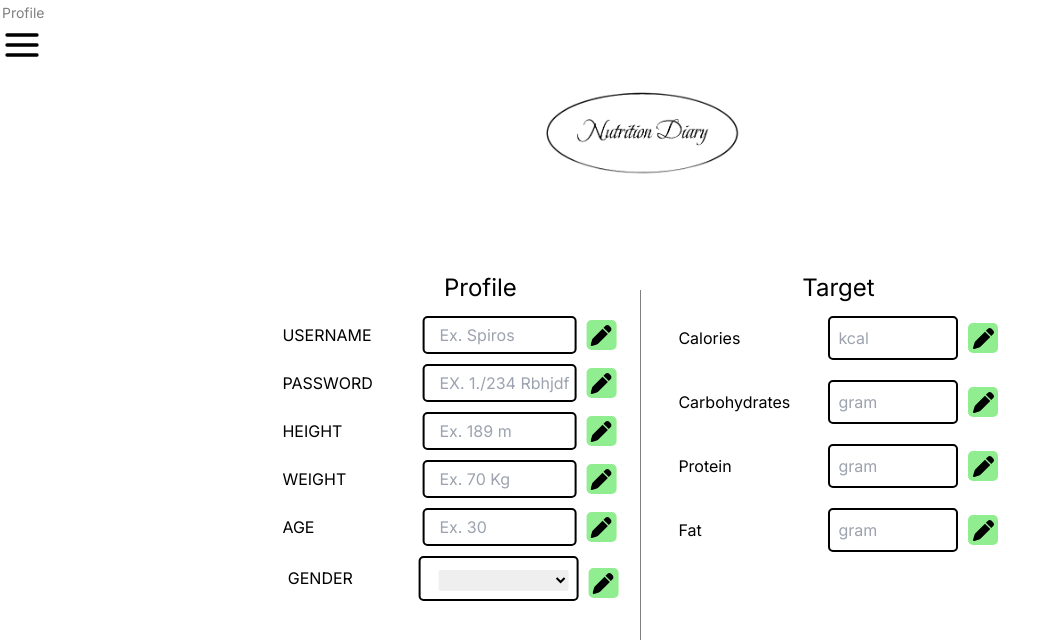
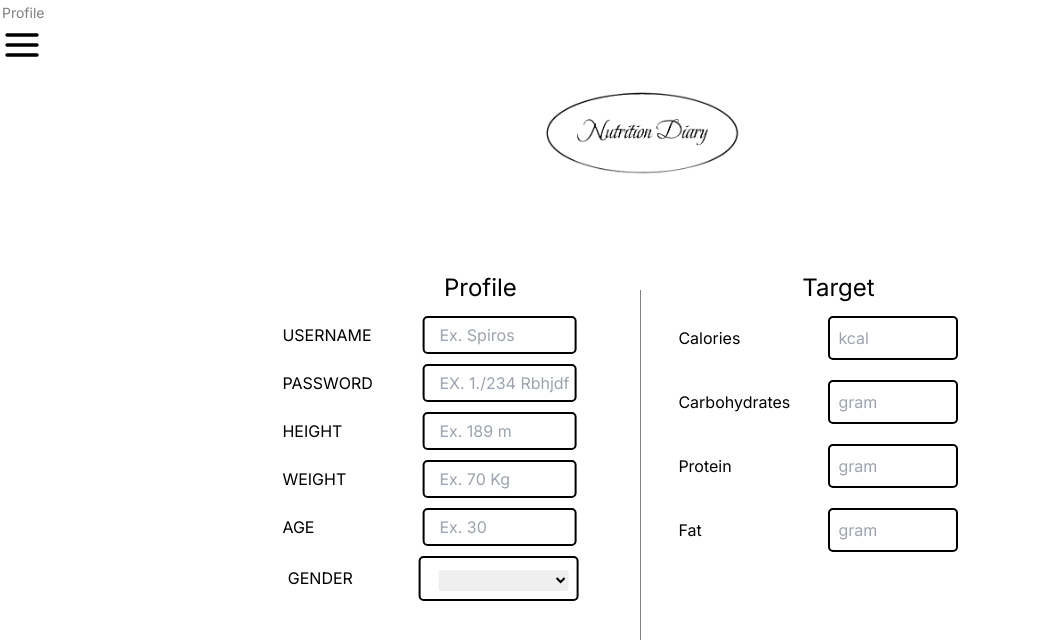
Before and after one commit to spiros132/DAT257, a Next.js app in the folder nutrition-diary/: page /dashboard/profile in a window 1280 px wide. Shown: the top 640 px of the page, without its empty margins (0-1058 px from the left). Built offline with nearby package versions, Linux system fonts and the light colour scheme.

Commit message:
Changed the color of the pen buttons

```diff
--- a/nutrition-diary/src/app/dashboard/profile/page.tsx
+++ b/nutrition-diary/src/app/dashboard/profile/page.tsx
@@ -34,8 +34,8 @@ const ProfilePage = () => {
     <div style={{ backgroundColor: 'white', color: 'black', padding: '5px', borderRadius: '5px', border: '2px solid black', position: 'relative', marginLeft: '10px' }}>
         <input type="text" placeholder="Ex. Spiros" style={{ border: 'none', outline: 'none', backgroundColor: 'transparent', width: '130px', marginLeft: '10px' }}/>
     </div>
-    <button style={{ backgroundColor: 'lightgreen', border: 'none', cursor: 'pointer', width: '30px', height: '30px', borderRadius: '5px', display: 'flex', alignItems: 'center', justifyContent: 'center', marginLeft: '10px' }}>
-        <svg xmlns="http://www.w3.org/2000/svg" viewBox="0 0 512 512" style={{ width: '70%', height: '70%' }}>
+    <button style={{ backgroundColor: 'bg-greenTheme h-full w-[50%]', border: 'none', cursor: 'pointer', width: '30px', height: '30px', borderRadius: '5px', display: 'flex', alignItems: 'center', justifyContent: 'center', marginLeft: '10px' }}>
+        <svg xmlns="http://www.w3.org/2000/svg" viewBox="0 0 512 512" style={{ width: '70%', height: '70%', fill: 'white' }}>
             <path d="M362.7 19.3L314.3 67.7 444.3 197.7l48.4-48.4c25-25 25-65.5 0-90.5L453.3 19.3c-25-25-65.5-25-90.5 0zm-71 71L58.6 323.5c-10.4 10.4-18 23.3-22.2 37.4L1 481.2C-1.5 489.7 .8 498.8 7 505s15.3 8.5 23.7 6.1l120.3-35.4c14.1-4.2 27-11.8 37.4-22.2L421.7 220.3 291.7 90.3z"/>
         </svg>
     </button>
@@ -47,8 +47,8 @@ const ProfilePage = () => {
         <div style={{ backgroundColor: 'white', color: 'black', padding: '5px', borderRadius: '5px', border: '2px solid black', position: 'relative', marginLeft: '10px' }}>
             <input type="password" placeholder='EX. 1./234 Rbhjdfbj' style={{ border: 'none', outline: 'none', backgroundColor: 'transparent', width: '130px', marginLeft: '10px' }}/>
         </div>
-        <button style={{ backgroundColor: 'lightgreen', border: 'none', cursor: 'pointer', width: '30px', height: '30px', borderRadius: '5px', display: 'flex', alignItems: 'center', justifyContent: 'center', marginLeft: '10px' }}>
-            <svg xmlns="http://www.w3.org/2000/svg" viewBox="0 0 512 512" style={{ width: '70%', height: '70%' }}>
+        <button style={{ backgroundColor: 'bg-greenTheme h-full w-[50%]', border: 'none', cursor: 'pointer', width: '30px', height: '30px', borderRadius: '5px', display: 'flex', alignItems: 'center', justifyContent: 'center', marginLeft: '10px' }}>
+            <svg xmlns="http://www.w3.org/2000/svg" viewBox="0 0 512 512" style={{ width: '70%', height: '70%', fill: 'white' }}>
                 <path d="M362.7 19.3L314.3 67.7 444.3 197.7l48.4-48.4c25-25 25-65.5 0-90.5L453.3 19.3c-25-25-65.5-25-90.5 0zm-71 71L58.6 323.5c-10.4 10.4-18 23.3-22.2 37.4L1 481.2C-1.5 489.7 .8 498.8 7 505s15.3 8.5 23.7 6.1l120.3-35.4c14.1-4.2 27-11.8 37.4-22.2L421.7 220.3 291.7 90.3z"/>
             </svg>
         </button>
@@ -60,8 +60,8 @@ const ProfilePage = () => {
         <div style={{ backgroundColor: 'white', color: 'black', padding: '5px', borderRadius: '5px', border: '2px solid black', position: 'relative', marginLeft: '10px' }}>
             <input type="number" placeholder="Ex. 189 m" style={{ border: 'none', outline: 'none', backgroundColor: 'transparent', width: '130px', marginLeft: '10px' }}/>
         </div>
-        <button style={{ backgroundColor: 'lightgreen', border: 'none', cursor: 'pointer', width: '30px', height: '30px', borderRadius: '5px', display: 'flex', alignItems: 'center', justifyContent: 'center', marginLeft: '10px' }}>
-            <svg xmlns="http://www.w3.org/2000/svg" viewBox="0 0 512 512" style={{ width: '70%', height: '70%' }}>
+        <button style={{ backgroundColor: 'bg-greenTheme h-full w-[50%]', border: 'none', cursor: 'pointer', width: '30px', height: '30px', borderRadius: '5px', display: 'flex', alignItems: 'center', justifyContent: 'center', marginLeft: '10px' }}>
+            <svg xmlns="http://www.w3.org/2000/svg" viewBox="0 0 512 512" style={{ width: '70%', height: '70%', fill: 'white' }}>
                 <path d="M362.7 19.3L314.3 67.7 444.3 197.7l48.4-48.4c25-25 25-65.5 0-90.5L453.3 19.3c-25-25-65.5-25-90.5 0zm-71 71L58.6 323.5c-10.4 10.4-18 23.3-22.2 37.4L1 481.2C-1.5 489.7 .8 498.8 7 505s15.3 8.5 23.7 6.1l120.3-35.4c14.1-4.2 27-11.8 37.4-22.2L421.7 220.3 291.7 90.3z"/>
             </svg>
         </button>
@@ -73,8 +73,8 @@ const ProfilePage = () => {
         <div style={{ backgroundColor: 'white', color: 'black', padding: '5px', borderRadius: '5px', border: '2px solid black', position: 'relative', marginLeft: '10px' }}>
             <input type="number" placeholder="Ex. 70 Kg" style={{ border: 'none', outline: 'none', backgroundColor: 'transparent', width: '130px', marginLeft: '10px' }}/>
         </div>
-        <button style={{ backgroundColor: 'lightgreen', border: 'none', cursor: 'pointer', width: '30px', height: '30px', borderRadius: '5px', display: 'flex', alignItems: 'center', justifyContent: 'center', marginLeft: '10px' }}>
-            <svg xmlns="http://www.w3.org/2000/svg" viewBox="0 0 512 512" style={{ width: '70%', height: '70%' }}>
+        <button style={{ backgroundColor: 'bg-greenTheme h-full w-[50%]', border: 'none', cursor: 'pointer', width: '30px', height: '30px', borderRadius: '5px', display: 'flex', alignItems: 'center', justifyContent: 'center', marginLeft: '10px' }}>
+            <svg xmlns="http://www.w3.org/2000/svg" viewBox="0 0 512 512" style={{ width: '70%', height: '70%', fill: 'white' }}>
                 <path d="M362.7 19.3L314.3 67.7 444.3 197.7l48.4-48.4c25-25 25-65.5 0-90.5L453.3 19.3c-25-25-65.5-25-90.5 0zm-71 71L58.6 323.5c-10.4 10.4-18 23.3-22.2 37.4L1 481.2C-1.5 489.7 .8 498.8 7 505s15.3 8.5 23.7 6.1l120.3-35.4c14.1-4.2 27-11.8 37.4-22.2L421.7 220.3 291.7 90.3z"/>
             </svg>
         </button>
@@ -86,8 +86,8 @@ const ProfilePage = () => {
         <div style={{ backgroundColor: 'white', color: 'black', padding: '5px', borderRadius: '5px', border: '2px solid black', position: 'relative', marginLeft: '10px' }}>
             <input type="number" placeholder="Ex. 30" style={{ border: 'none', outline: 'none', backgroundColor: 'transparent', width: '130px', marginLeft: '10px' }}/>
         </div>
-        <button style={{ backgroundColor: 'lightgreen', border: 'none', cursor: 'pointer', width: '30px', height: '30px', borderRadius: '5px', display: 'flex', alignItems: 'center', justifyContent: 'center', marginLeft: '10px' }}>
-            <svg xmlns="http://www.w3.org/2000/svg" viewBox="0 0 512 512" style={{ width: '70%', height: '70%' }}>
+        <button style={{ backgroundColor: 'bg-greenTheme h-full w-[50%]', border: 'none', cursor: 'pointer', width: '30px', height: '30px', borderRadius: '5px', display: 'flex', alignItems: 'center', justifyContent: 'center', marginLeft: '10px' }}>
+            <svg xmlns="http://www.w3.org/2000/svg" viewBox="0 0 512 512" style={{ width: '70%', height: '70%', fill: 'white' }}>
                 <path d="M362.7 19.3L314.3 67.7 444.3 197.7l48.4-48.4c25-25 25-65.5 0-90.5L453.3 19.3c-25-25-65.5-25-90.5 0zm-71 71L58.6 323.5c-10.4 10.4-18 23.3-22.2 37.4L1 481.2C-1.5 489.7 .8 498.8 7 505s15.3 8.5 23.7 6.1l120.3-35.4c14.1-4.2 27-11.8 37.4-22.2L421.7 220.3 291.7 90.3z"/>
             </svg>
         </button>
@@ -109,8 +109,8 @@ const ProfilePage = () => {
             <span style={{ width: '350px', position: 'absolute', top: '50%', left: '-85%', transform: 'translateY(-50%)' }}>GENDER</span>
         </div>
     </div>
-    <button style={{ backgroundColor: 'lightgreen', border: 'none', cursor: 'pointer', width: '30px', height: '30px', borderRadius: '5px', display: 'flex', alignItems: 'center', justifyContent: 'center', marginLeft: '10px' }}>
-        <svg xmlns="http://www.w3.org/2000/svg" viewBox="0 0 512 512" style={{ width: '70%', height: '70%' }}>
+    <button style={{ backgroundColor: 'bg-greenTheme h-full w-[50%]', border: 'none', cursor: 'pointer', width: '30px', height: '30px', borderRadius: '5px', display: 'flex', alignItems: 'center', justifyContent: 'center', marginLeft: '10px' }}>
+        <svg xmlns="http://www.w3.org/2000/svg" viewBox="0 0 512 512" style={{ width: '70%', height: '70%', fill: 'white' }}>
             <path d="M362.7 19.3L314.3 67.7 444.3 197.7l48.4-48.4c25-25 25-65.5 0-90.5L453.3 19.3c-25-25-65.5-25-90.5 0zm-71 71L58.6 323.5c-10.4 10.4-18 23.3-22.2 37.4L1 481.2C-1.5 489.7 .8 498.8 7 505s15.3 8.5 23.7 6.1l120.3-35.4c14.1-4.2 27-11.8 37.4-22.2L421.7 220.3 291.7 90.3z" />
         </svg>
     </button>
@@ -130,8 +130,8 @@ const ProfilePage = () => {
         <div style={{ position: 'relative', marginBottom: '20px', display: 'flex', alignItems: 'center' }}>
         <span style={{ width: '130px', marginRight: '20px' }}>Calories</span>
         <input type="number" placeholder="kcal" style={{ border: '2px solid black', borderRadius: '5px', padding: '8px', width: '130px', marginRight: '10px' }}/> {/* TDEE= BMR X PAL = total daily calorie requirement */}
-        <button style={{ backgroundColor: 'lightgreen', border: 'none', cursor: 'pointer', width: '30px', height: '30px', borderRadius: '5px', display: 'flex', alignItems: 'center', justifyContent: 'center' }}>
-            <svg xmlns="http://www.w3.org/2000/svg" viewBox="0 0 512 512" style={{ width: '70%', height: '70%' }}>
+        <button style={{ backgroundColor: 'bg-greenTheme h-full w-[50%]', border: 'none', cursor: 'pointer', width: '30px', height: '30px', borderRadius: '5px', display: 'flex', alignItems: 'center', justifyContent: 'center' }}>
+            <svg xmlns="http://www.w3.org/2000/svg" viewBox="0 0 512 512" style={{ width: '70%', height: '70%', fill: 'white' }}>
             <path d="M362.7 19.3L314.3 67.7 444.3 197.7l48.4-48.4c25-25 25-65.5 0-90.5L453.3 19.3c-25-25-65.5-25-90.5 0zm-71 71L58.6 323.5c-10.4 10.4-18 23.3-22.2 37.4L1 481.2C-1.5 489.7 .8 498.8 7 505s15.3 8.5 23.7 6.1l120.3-35.4c14.1-4.2 27-11.8 37.4-22.2L421.7 220.3 291.7 90.3z"/>
             </svg>
         </button>
@@ -141,8 +141,8 @@ const ProfilePage = () => {
         <div style={{ position: 'relative', marginBottom: '20px', display: 'flex', alignItems: 'center' }}>
         <span style={{ width: '130px', marginRight: '20px' }}>Carbohydrates</span>
         <input type="number" placeholder="gram" style={{ border: '2px solid black', borderRadius: '5px', backgroundColor: 'transparent', width: '130px', padding: '8px', marginRight: '10px' }}/>
-        <button style={{ backgroundColor: 'lightgreen', border: 'none', cursor: 'pointer', width: '30px', height: '30px', borderRadius: '5px', display: 'flex', alignItems: 'center', justifyContent: 'center' }}>
-            <svg xmlns="http://www.w3.org/2000/svg" viewBox="0 0 512 512" style={{ width: '70%', height: '70%' }}>
+        <button style={{ backgroundColor: 'bg-greenTheme h-full w-[50%]', border: 'none', cursor: 'pointer', width: '30px', height: '30px', borderRadius: '5px', display: 'flex', alignItems: 'center', justifyContent: 'center' }}>
+            <svg xmlns="http://www.w3.org/2000/svg" viewBox="0 0 512 512" style={{ width: '70%', height: '70%', fill: 'white' }}>
             <path d="M362.7 19.3L314.3 67.7 444.3 197.7l48.4-48.4c25-25 25-65.5 0-90.5L453.3 19.3c-25-25-65.5-25-90.5 0zm-71 71L58.6 323.5c-10.4 10.4-18 23.3-22.2 37.4L1 481.2C-1.5 489.7 .8 498.8 7 505s15.3 8.5 23.7 6.1l120.3-35.4c14.1-4.2 27-11.8 37.4-22.2L421.7 220.3 291.7 90.3z"/>
             </svg>
         </button>
@@ -152,8 +152,8 @@ const ProfilePage = () => {
         <div style={{ position: 'relative', marginBottom: '20px', display: 'flex', alignItems: 'center' }}>
         <span style={{ width: '130px', marginRight: '20px' }}>Protein</span>
         <input type="number" placeholder="gram" style={{ border: '2px solid black', borderRadius: '5px', backgroundColor: 'transparent', width: '130px', padding: '8px', marginRight: '10px' }}/>
-        <button style={{ backgroundColor: 'lightgreen', border: 'none', cursor: 'pointer', width: '30px', height: '30px', borderRadius: '5px', display: 'flex', alignItems: 'center', justifyContent: 'center' }}>
-            <svg xmlns="http://www.w3.org/2000/svg" viewBox="0 0 512 512" style={{ width: '70%', height: '70%' }}>
+        <button style={{ backgroundColor: 'bg-greenTheme h-full w-[50%]', border: 'none', cursor: 'pointer', width: '30px', height: '30px', borderRadius: '5px', display: 'flex', alignItems: 'center', justifyContent: 'center' }}>
+            <svg xmlns="http://www.w3.org/2000/svg" viewBox="0 0 512 512" style={{ width: '70%', height: '70%', fill: 'white' }}>
             <path d="M362.7 19.3L314.3 67.7 444.3 197.7l48.4-48.4c25-25 25-65.5 0-90.5L453.3 19.3c-25-25-65.5-25-90.5 0zm-71 71L58.6 323.5c-10.4 10.4-18 23.3-22.2 37.4L1 481.2C-1.5 489.7 .8 498.8 7 505s15.3 8.5 23.7 6.1l120.3-35.4c14.1-4.2 27-11.8 37.4-22.2L421.7 220.3 291.7 90.3z"/>
             </svg>
         </button>
@@ -163,8 +163,8 @@ const ProfilePage = () => {
         <div style={{ position: 'relative', marginBottom: '20px', display: 'flex', alignItems: 'center' }}>
         <span style={{ width: '130px', marginRight: '20px' }}>Fat</span>
         <input type="number" placeholder="gram" style={{ border: '2px solid black', borderRadius: '5px', backgroundColor: 'transparent', width: '130px', padding: '8px', marginRight: '10px' }}/>
-        <button style={{ backgroundColor: 'lightgreen', border: 'none', cursor: 'pointer', width: '30px', height: '30px', borderRadius: '5px', display: 'flex', alignItems: 'center', justifyContent: 'center' }}>
-            <svg xmlns="http://www.w3.org/2000/svg" viewBox="0 0 512 512" style={{ width: '70%', height: '70%' }}>
+        <button style={{ backgroundColor: 'bg-greenTheme h-full w-[50%]', border: 'none', cursor: 'pointer', width: '30px', height: '30px', borderRadius: '5px', display: 'flex', alignItems: 'center', justifyContent: 'center' }}>
+            <svg xmlns="http://www.w3.org/2000/svg" viewBox="0 0 512 512" style={{ width: '70%', height: '70%', fill: 'white' }}>
             <path d="M362.7 19.3L314.3 67.7 444.3 197.7l48.4-48.4c25-25 25-65.5 0-90.5L453.3 19.3c-25-25-65.5-25-90.5 0zm-71 71L58.6 323.5c-10.4 10.4-18 23.3-22.2 37.4L1 481.2C-1.5 489.7 .8 498.8 7 505s15.3 8.5 23.7 6.1l120.3-35.4c14.1-4.2 27-11.8 37.4-22.2L421.7 220.3 291.7 90.3z"/>
             </svg>
         </button>
```
